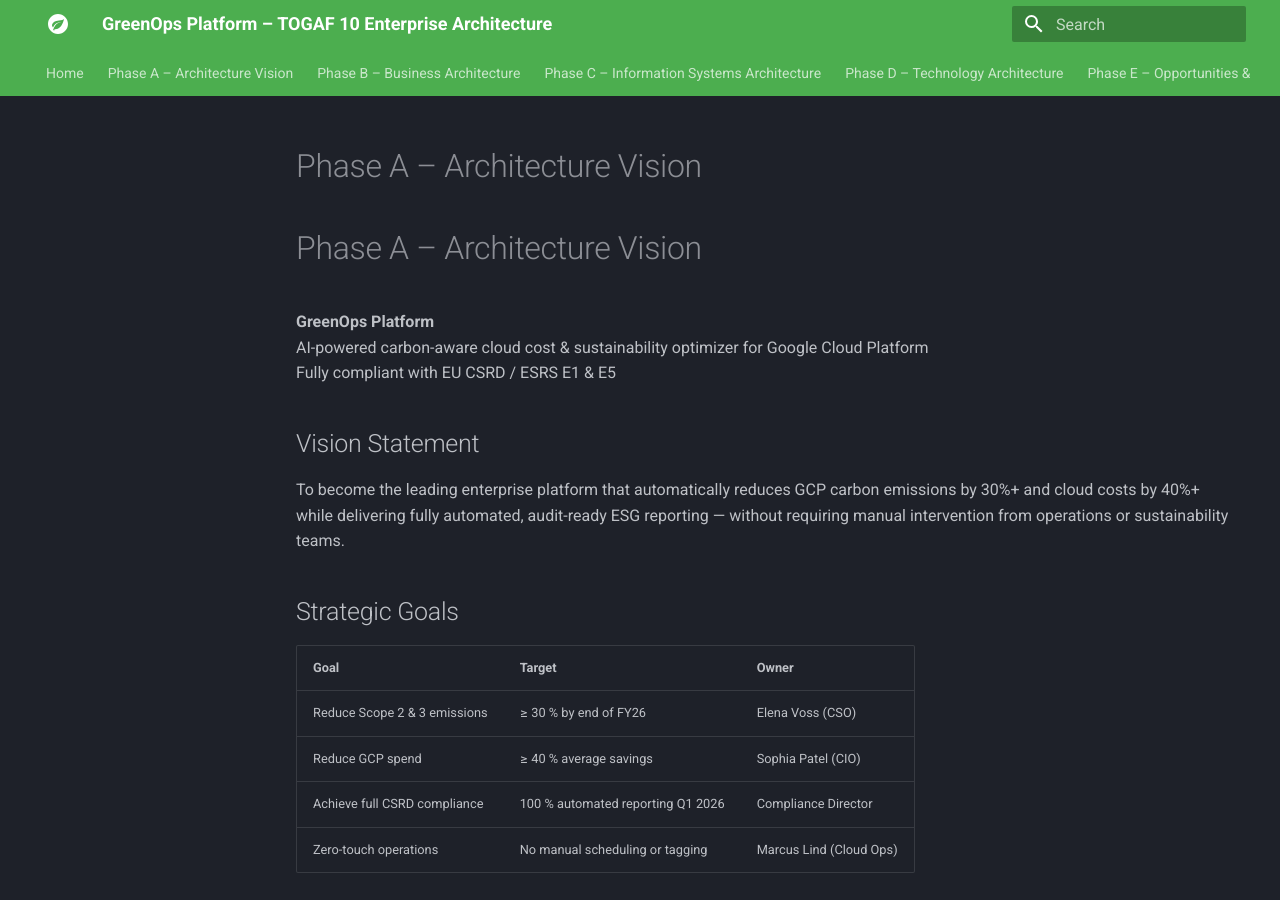
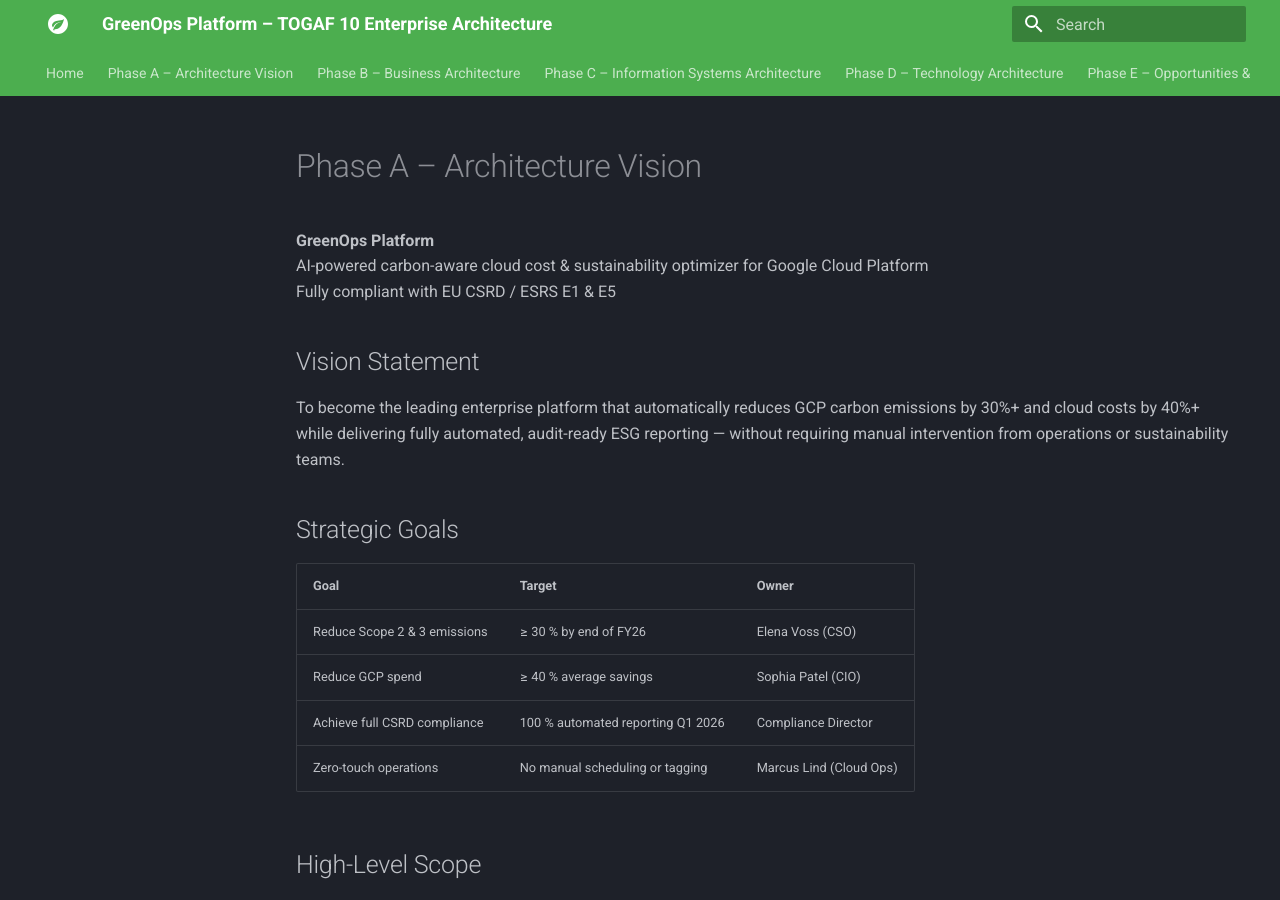
Before and after one commit to raosiddharthp/GreenOps-Platform-Carbon-Aware-Cloud-Cost-Sustainability-Optimizer, an MkDocs documentation site: the page built from docs/phase-a-vision/index.md, in a window 1280 px wide and 900 px high. Built offline with MkDocs 1.6.1 and Material for MkDocs 9.7.7, drawn with Linux system fonts in a browser that asks for light colours.

Commit message:
Update index.md

```diff
--- a/docs/phase-a-vision/index.md
+++ b/docs/phase-a-vision/index.md
@@ -1,4 +1,3 @@
-# Phase A – Architecture Vision
 # Phase A – Architecture Vision
 
 **GreenOps Platform**
```
